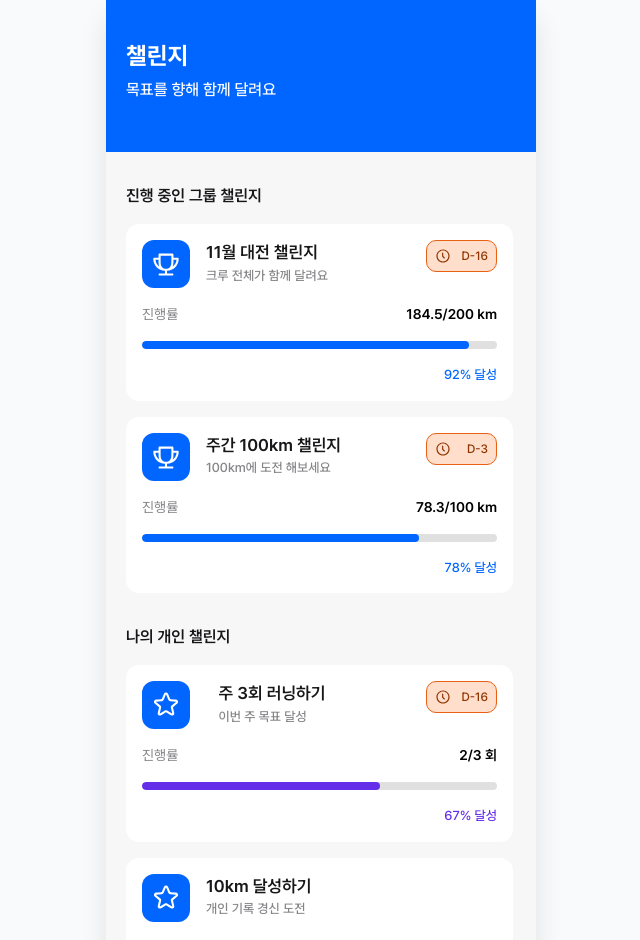
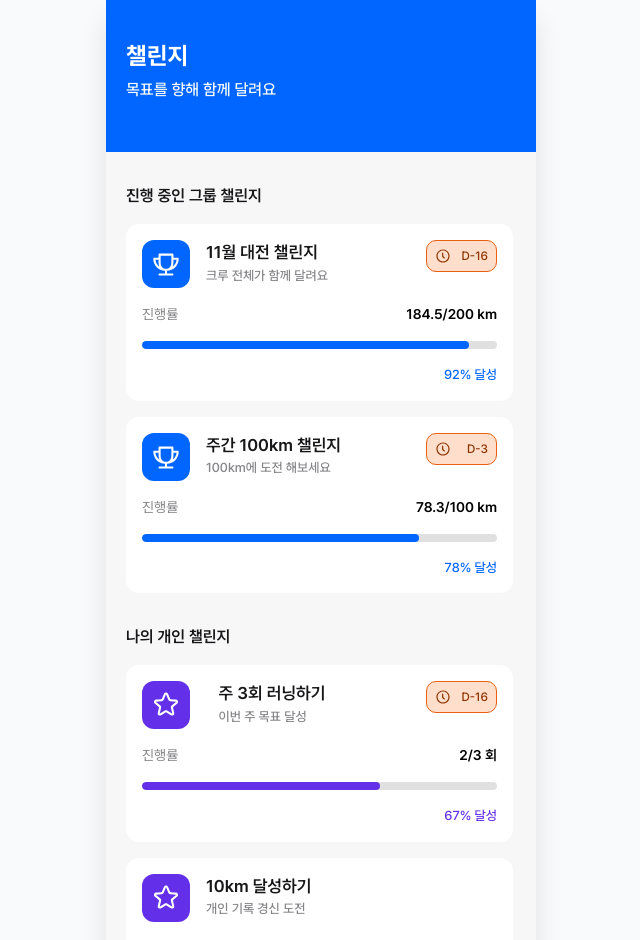
Before and after one commit to TEAM-BAKERS/BAKERS-Frontend, a Next.js app in the folder bakers/bakers/: page /challenge in a window 1280 px wide. Shown: the top 940 px of the page, without its empty margins (319-959 px from the left). Built offline with nearby package versions, Linux system fonts and the light colour scheme; a web font is replaced by a local one.

Commit message:
색깔 변경

```diff
--- a/bakers/bakers/app/(challenge)/challenge/page.tsx
+++ b/bakers/bakers/app/(challenge)/challenge/page.tsx
@@ -94,7 +94,7 @@ export default function Challenge() {
                     <p style={{ fontSize: '16px', fontWeight:'600',color:'#171719', marginTop:'32px'}}>나의 개인 챌린지</p>
                     <div className={styles.infoDetail}>
                         <div className={styles.upInfo}>
-                            <div className={styles.imgWrap}>
+                            <div className={styles.imgWrap} style={{backgroundColor:'#632FE9'}}>
                                 <Image
                                                 src="/star.svg"
                                                 alt="달성 아이콘"
@@ -133,7 +133,7 @@ export default function Challenge() {
                     </div>
                     <div className={styles.infoDetail}>
                         <div className={styles.upInfo}>
-                            <div className={styles.imgWrap}>
+                            <div className={styles.imgWrap} style={{backgroundColor:'#632FE9'}}>
                                 <Image
                                                 src="/star.svg"
                                                 alt="달성 아이콘"
```
